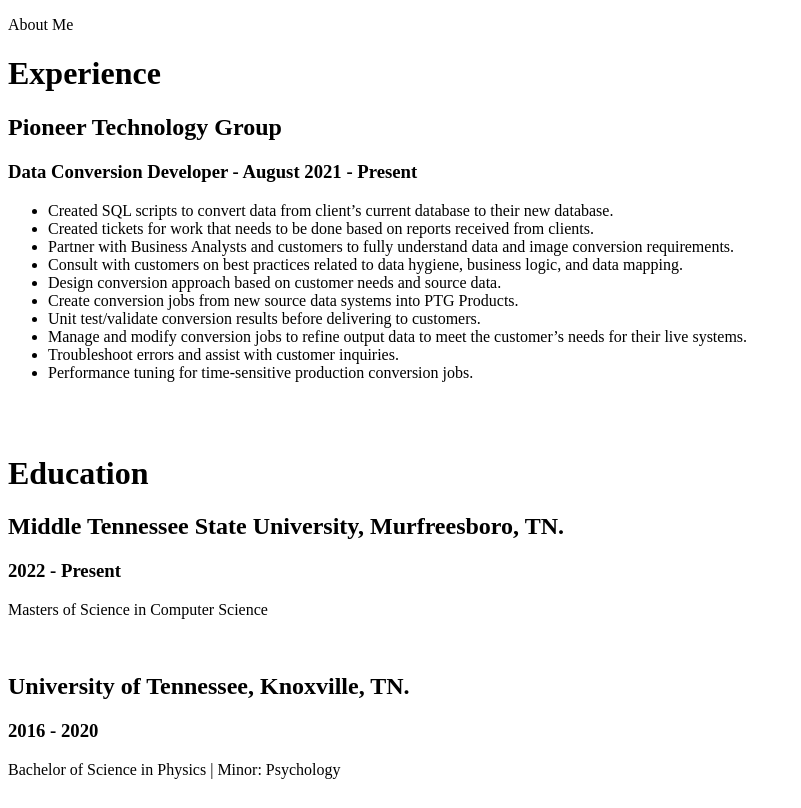
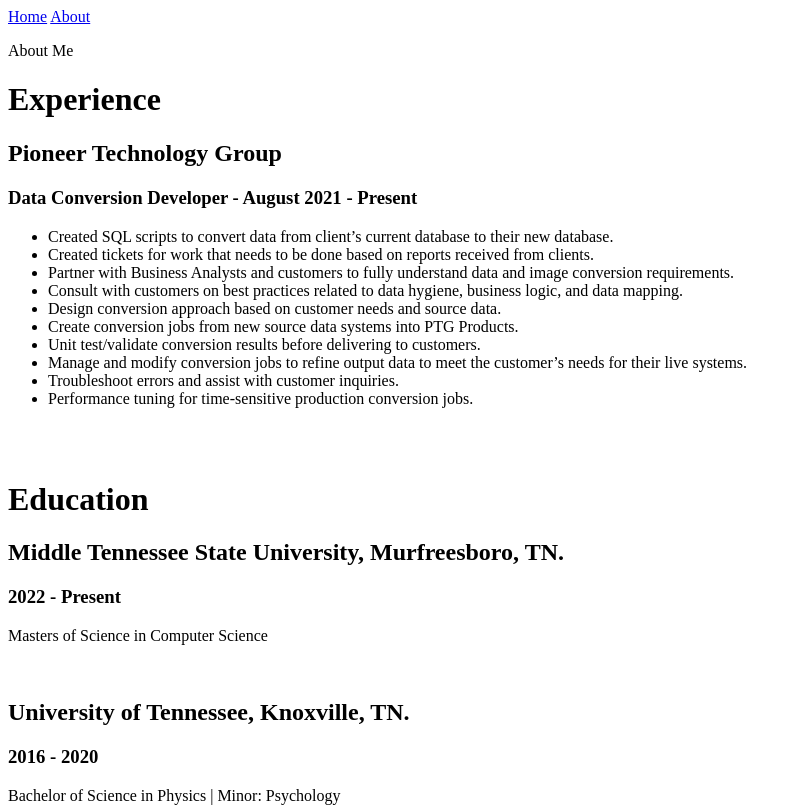
Before and after one commit to sfulle14/sfulle14.github.io, a plain HTML site: page about/about.html in a window 1280 px wide. Shown: the top 808 px of the page, without its empty margins (0-801 px from the left). Drawn offline with Linux system fonts and the light colour scheme.

Commit message:
add nav links to about page

```diff
--- a/about/about.html
+++ b/about/about.html
@@ -1,5 +1,9 @@
 <!DOCTYPE html>
 <head>
+    <!--Links to other pages-->
+    <a href="https://sfulle14.github.io/">Home</a>
+    <a href="https://sfulle14.github.io/about/about.html">About</a>
+
     <p>About Me</p>
 </head>
 
```
